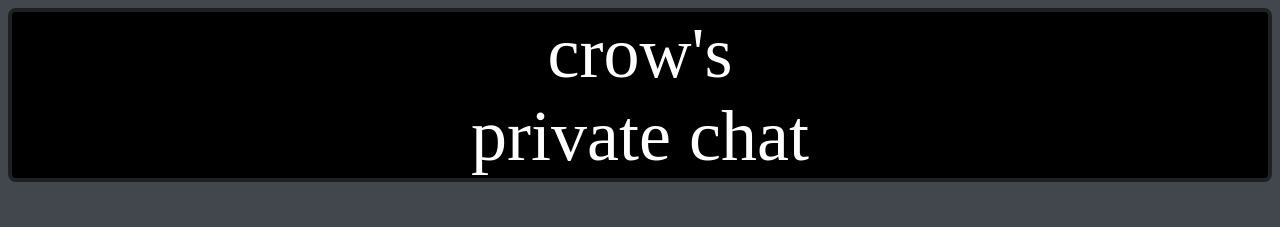
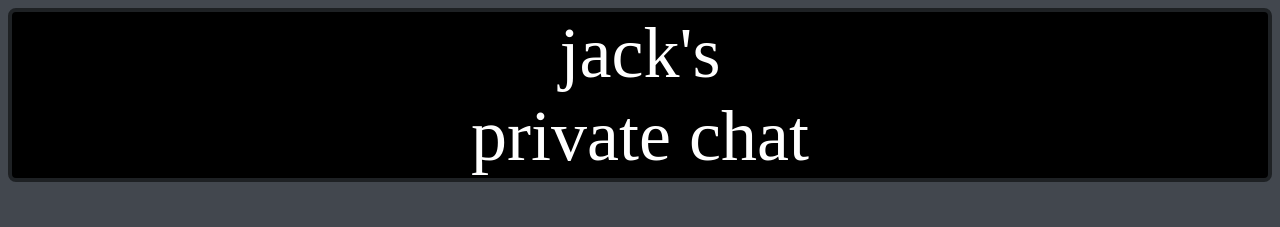
Before and after one commit to j-ackyao/private-chat, a plain HTML site: page website/index.html in a window 1280 px wide. Shown: the top 227 px of the page. Drawn offline with nearby package versions, Linux system fonts and the light colour scheme.

Commit message:
changed name

```diff
--- a/website/index.html
+++ b/website/index.html
@@ -10,9 +10,9 @@
 	</script>
 	<link rel="stylesheet" href="style.css">
 	<base target="_blank">
-	<title>crow's private chat</title>
+	<title>jack's private chat</title>
 
-	<header onclick="appendTo('rightColumn' ,'easteregg!')">crow's</br>private chat</header>
+	<header onclick="appendTo('rightColumn' ,'easteregg!')">jack's</br>private chat</header>
 
 	<div class="leftColumn" id="leftColumn">
 		<dl id="others" class="list" style="font-size: 48px;background-color: #23272A;border: 4px solid;border-radius: 8px;border-color: rgb(30, 33, 36);padding-top: 20px;
```
